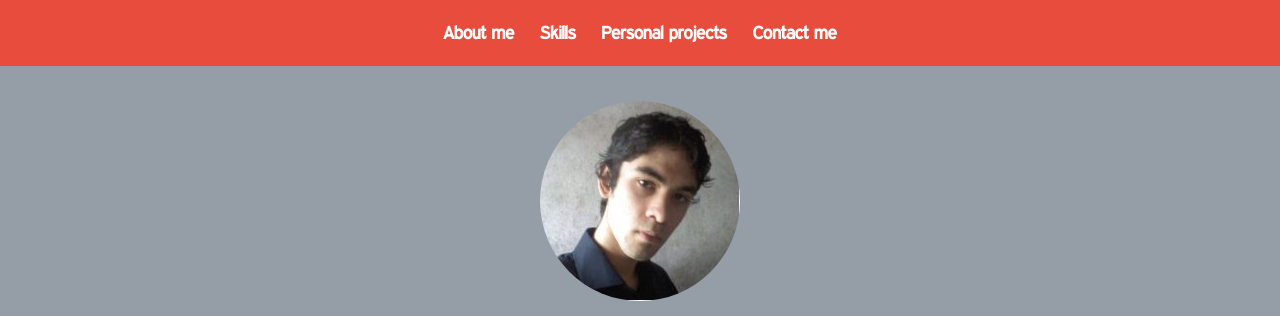
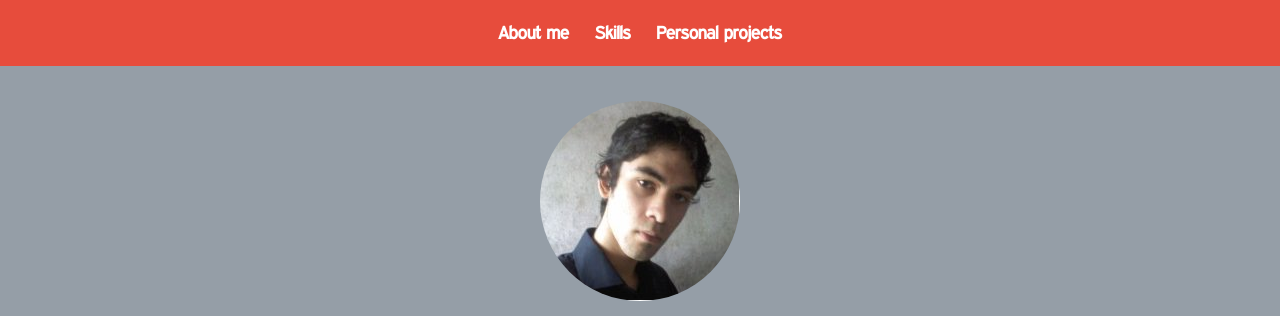
Before and after one commit to DRivAlegre/david-rivero, a plain HTML site: page index.html in a window 1280 px wide. Shown: the top 316 px of the page. Drawn offline with Linux system fonts and the light colour scheme; files that its build step writes are made by us from their sources; a web font is replaced by a local one.

Commit message:
Fixing links on header

```diff
--- a/css/main.css
+++ b/css/main.css
@@ -42,6 +42,18 @@ header nav ul li{
   display: inline-block;
   padding:10px;
   font-weight: bold;
+}
+header nav ul li a{
+  color:white;
+  text-decoration: none;
+  -webkit-transition:0.6s ease;
+  -moz-transition:0.6s ease;
+  -ms-transition:0.6s ease;
+  transition:0.6s ease;
+}
+header nav ul li a:hover{
+  color:rgba(255,255,255,0.6);
+  text-decoration: none;
 }
 
 section{
--- a/index.html
+++ b/index.html
@@ -24,10 +24,9 @@
     <header>
       <nav>
         <ul>
-          <li>About me</li>
-          <li>Skills</li>
-          <li>Personal projects</li>
-          <li>Contact me</li>
+          <li><a href="#aboutme" class>About me</a></li>
+          <li><a href="#skills" class>Skills</a></li>
+          <li><a href="#projects" class>Personal projects</a></li>
         </ul>
         <!-- <div class="wrap-menu"><span class="glyphicon glyphicon-menu-hamburger"></span></div> -->
       </nav>
@@ -40,7 +39,7 @@
           <p>Frontend Dev Passionate</p>
         </div>
       </div>
-      <div class="container section_desc">
+      <div id="aboutme" class="container section_desc">
         <div class="section_component">
           <h3>Who am I?</h3>
           <p>I'm a passionate developer and a student. Actually I study Information Technologies Analyst at ORT University; and when I have time, I invest my time creating amazing personal projects.</p>
@@ -48,7 +47,7 @@
           <p>I'm really motivate for learn new technologies as AngularJs, ReactJs, RoR, etc. and also find people with the same passion with its own work.<!-- , ReactJs and d3Js -->.</p>
         </div>
       </div>
-      <div class="skills">
+      <div id="skills" class="skills">
           <h3>Skills</h3>
           <div class="row">
             <div class="col-md-4 col-sm-4 col-xs-12 skill_item"><img src="images/html5.png" alt="HTML5"></div>
@@ -72,7 +71,7 @@
             <div class="col-md-4 col-sm-12 col-xs-12">Mercado Libre' Hackathon</div>
           </div>
       </div> -->
-      <div class="section_component">
+      <div id="projects" class="section_component">
           <h3>Personal projects</h3>
           <div class="row">
             <div class="col-proj col-md-6 col-sm-12 col-xs-12">
```
